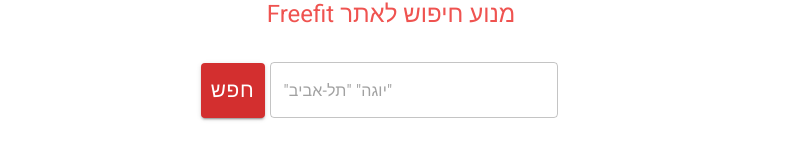
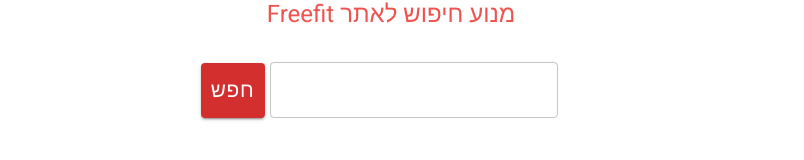
Before and after one commit to kobiez/search-fit, a React (Create React App) app: page / in a window 1280 px wide. Shown: the part 182-342 px from the top of the page, without its empty margins (249-1053 px from the left). Built offline with nearby package versions, Linux system fonts and the light colour scheme.

Commit message:
delete placeholder

```diff
--- a/src/components/MainSearchComponent.js
+++ b/src/components/MainSearchComponent.js
@@ -33,7 +33,7 @@
                 }
             }
         } else if (arrFromAutocompleteInput.length === 0) {
-            setErrorMessage('You must choose atlist 1 paramater')
+            setErrorMessage('צריך לבחור')
             return console.error('Search error')
         }
         else {
--- a/src/components/SearchSection.js
+++ b/src/components/SearchSection.js
@@ -57,7 +57,7 @@
                             InputProps={{
                                 ...params.InputProps
                             }}
-                            placeholder='"יוגה" "תל-אביב"'
+
                         />
                     }
                     value={autocompleteInputValue}
```
